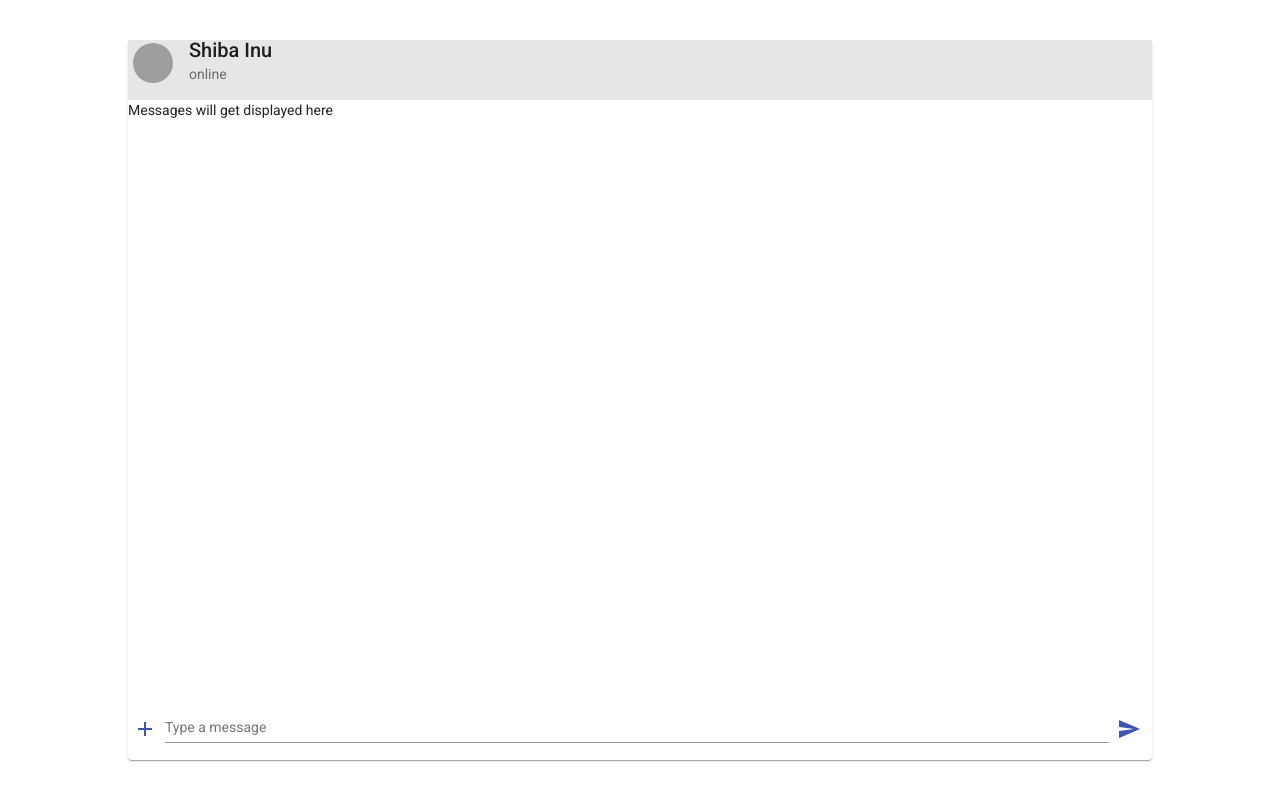
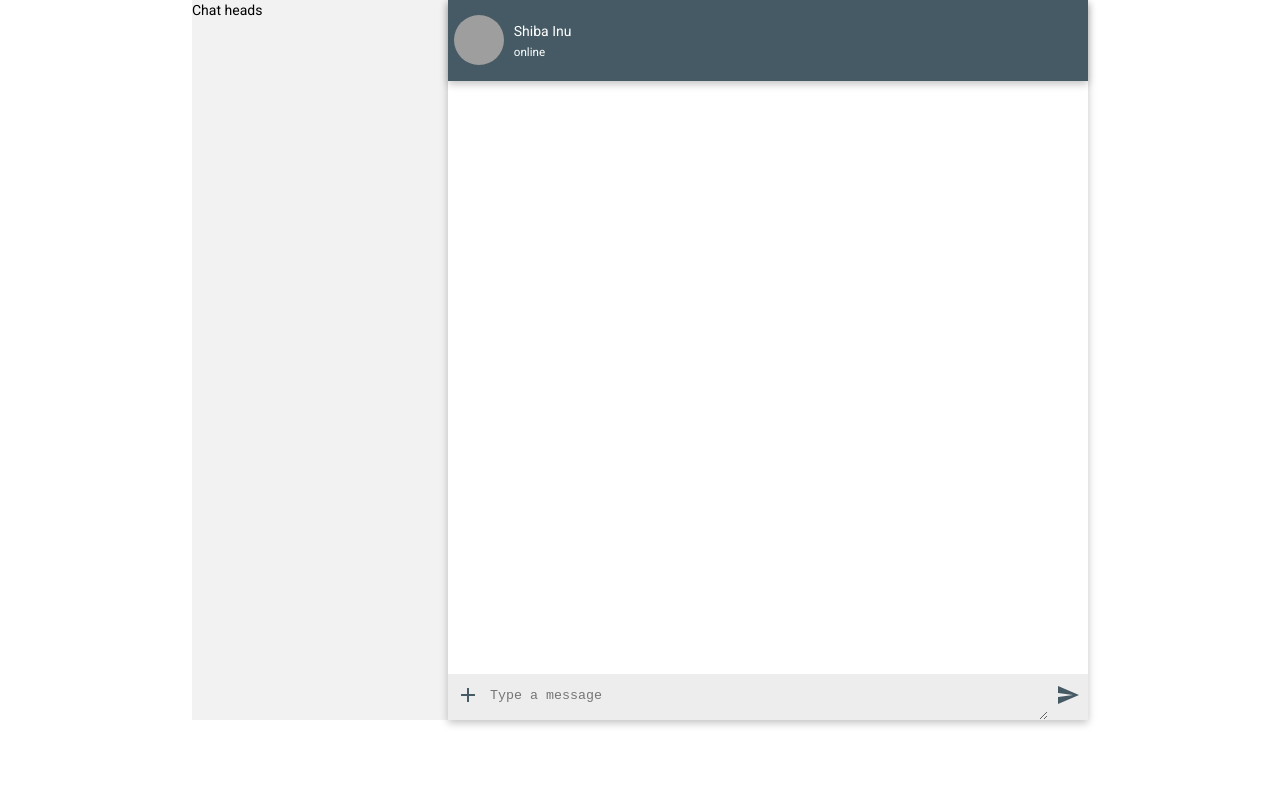
Before and after one commit to riyasaha-97/chatapp, an Angular app: page / in a window 1280 px wide. Built offline with nearby package versions, Linux system fonts and the light colour scheme; grey boxes are pictures that could not be loaded.

Commit message:
UI changes

```diff
--- a/src/app/app.component.css
+++ b/src/app/app.component.css
@@ -1,20 +1,16 @@
 .container {
   display: flex;
-  align-items: center;
+  min-height: 90vh;
   justify-content: center;
-  padding-top: 40px;
 }
-.example-card {
-  padding: 0;
-  min-width: 80%;
-  min-height: 90vh;
+.chat-list {
+  max-width: 20%;
+  flex: 1;
+  background-color: #f2f2f2;
 }
-.example-header-image {
-  margin-left: 5px;
-  margin-top: 3px;
-  background-image: url("https://material.angular.io/assets/img/examples/shiba1.jpg");
-  background-size: cover;
+.chat-box {
+  box-shadow: rgba(0, 0, 0, 0.24) 0px 3px 8px;
+  max-width: 50%;
+  position: relative;
+  flex: 1;
 }
-.example-card-body {
-  overflow-x: hidden;
-}
--- a/src/app/app.component.html
+++ b/src/app/app.component.html
@@ -1,15 +1,7 @@
 <div class="container">
-  <mat-card class="example-card">
-    <mat-card-header style="background-color: #e6e6e6">
-      <div mat-card-avatar class="example-header-image"></div>
-      <mat-card-title>Shiba Inu</mat-card-title>
-      <mat-card-subtitle>online</mat-card-subtitle>
-    </mat-card-header>
-    <mat-card-content class="example-card-body">
-      <p>Messages will get displayed here</p>
-    </mat-card-content>
-    <mat-card-actions>
-      <message-sender></message-sender>
-    </mat-card-actions>
-  </mat-card>
+  <div class="chat-list">Chat heads</div>
+  <div class="chat-box">
+    <chat-head></chat-head>
+    <message-sender></message-sender>
+  </div>
 </div>
--- a/src/app/app.module.ts
+++ b/src/app/app.module.ts
@@ -9,9 +9,10 @@ import { AppRoutingModule } from './app-routing.module';
 import { AppComponent } from './app.component';
 import { MessageSenderComponent } from './helper-components/message-sender/message-sender.component';
 import { BrowserAnimationsModule } from '@angular/platform-browser/animations';
+import { ChatHeadComponent } from './helper-components/chat-head/chat-head.component';
 
 @NgModule({
-  declarations: [AppComponent, MessageSenderComponent],
+  declarations: [AppComponent, MessageSenderComponent, ChatHeadComponent],
   imports: [
     BrowserModule,
     AppRoutingModule,
--- /dev/null
+++ b/src/app/helper-components/chat-head/chat-head.component.css
@@ -0,0 +1,25 @@
+.chat-head {
+  display: flex;
+  align-items: center;
+  padding: 1%;
+  background-color: #455a64;
+  box-shadow: rgba(0, 0, 0, 0.24) 0px 3px 8px;
+  color: white;
+}
+.user-avatar {
+  width: 50px;
+  height: 50px;
+  border-radius: 50%;
+  background-image: url("https://material.angular.io/assets/img/examples/shiba1.jpg");
+  background-size: cover;
+}
+.user-detail {
+  margin-left: 1.5%;
+  display: flex;
+  flex-direction: column;
+  justify-content: space-between;
+}
+.user-detail > p {
+  margin-top: 15px;
+  margin-bottom: 1px;
+}
--- /dev/null
+++ b/src/app/helper-components/chat-head/chat-head.component.html
@@ -0,0 +1,7 @@
+<div class="chat-head">
+  <div class="user-avatar"></div>
+  <div class="user-detail">
+    <p>Shiba Inu</p>
+    <h5>online</h5>
+  </div>
+</div>
--- /dev/null
+++ b/src/app/helper-components/chat-head/chat-head.component.ts
@@ -0,0 +1,12 @@
+import { Component, OnInit } from '@angular/core';
+
+@Component({
+  selector: 'chat-head',
+  templateUrl: './chat-head.component.html',
+  styleUrls: ['./chat-head.component.css'],
+})
+export class ChatHeadComponent implements OnInit {
+  constructor() {}
+
+  ngOnInit(): void {}
+}
--- a/src/app/helper-components/message-sender/message-sender.component.css
+++ b/src/app/helper-components/message-sender/message-sender.component.css
@@ -1,12 +1,20 @@
-.example-card-footer {
+.message-sender {
   position: absolute;
-  bottom: 0;
   width: 100%;
-  margin-left: 5px;
+  bottom: 0px;
   display: flex;
   justify-content: center;
   align-items: baseline;
+  background-color: #ededed;
 }
-.example-card-footer > mat-form-field {
+.message-sender > textarea {
   flex: 1;
+  background-color: inherit;
+  border: none;
 }
+.message-sender > textarea:focus {
+  outline: none;
+}
+mat-icon {
+  color: #455a64;
+}
--- a/src/app/helper-components/message-sender/message-sender.component.html
+++ b/src/app/helper-components/message-sender/message-sender.component.html
@@ -1,16 +1,8 @@
-<div class="example-card-footer">
+<div class="message-sender">
   <button mat-icon-button color="primary">
     <mat-icon>add</mat-icon>
   </button>
-  <mat-form-field appearance="legacy">
-    <textarea
-      matInput
-      placeholder="Type a message"
-      cdkTextareaAutosize
-      cdkAutosizeMinRows="1"
-      cdkAutosizeMaxRows="5"
-    ></textarea>
-  </mat-form-field>
+  <textarea placeholder="Type a message"></textarea>
   <button mat-icon-button color="primary">
     <mat-icon>send</mat-icon>
   </button>
```
Also changed, not shown: 1 other file (tests, documents, lock files or other folders).
